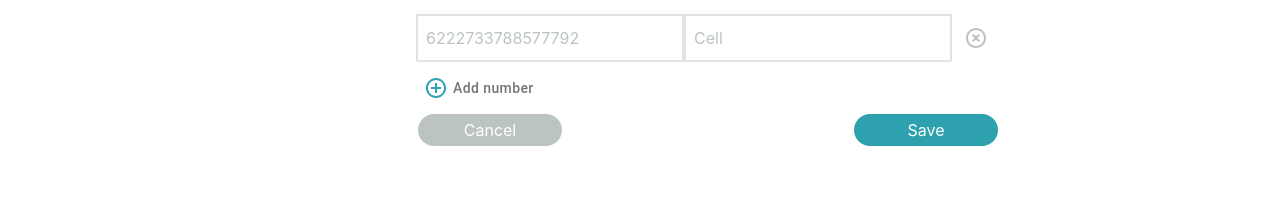
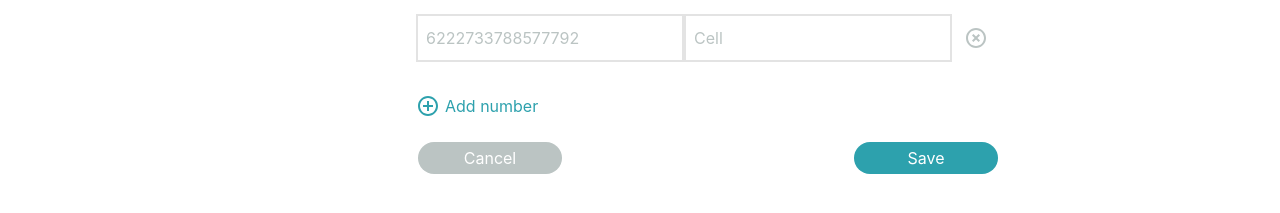
Before and after one commit to mladenkn/react-next-phonebook, a React (Vite) app: page /contact/edit/1 in a window 1280 px wide. Shown: the part 563-776 px from the top of the page. Built offline with nearby package versions, Linux system fonts and the light colour scheme.

Commit message:
contact-form +

```diff
--- a/src/phonebook/contact/contact-edit.tsx
+++ b/src/phonebook/contact/contact-edit.tsx
@@ -57,7 +57,7 @@ const ContactEditPage = ({ className, contact, onSave, onDelete }: Props) => {
   const buttonClass = cn("w-36 rounded-2xl text-white h-8")
 
   const buttons = (
-    <div className="mx-0.5 mb-4 mt-2 flex justify-between">
+    <div className="mx-0.5 mb-4 mt-6 flex justify-between">
       <button className={cn(buttonClass, "bg-secondary-main")} onClick={goBack}>
         Cancel
       </button>
--- a/src/phonebook/contact/contact-form.tsx
+++ b/src/phonebook/contact/contact-form.tsx
@@ -86,14 +86,14 @@ const ContactForm = ({ initialInput, onChange }: Props) => {
                     </IconButton>
                   </div>
                 ))}
-                <Button
-                  className="mt-8 text-primary-main"
+                <button
+                  className="mt-6 flex text-primary-main"
                   onClick={() => arr.push({ value: "", label: "" })}
                 >
                   <AddCircleOutline color="primary" />
                   <Emptiness width={5} />
                   Add number
-                </Button>
+                </button>
               </div>
             )}
           />
```
